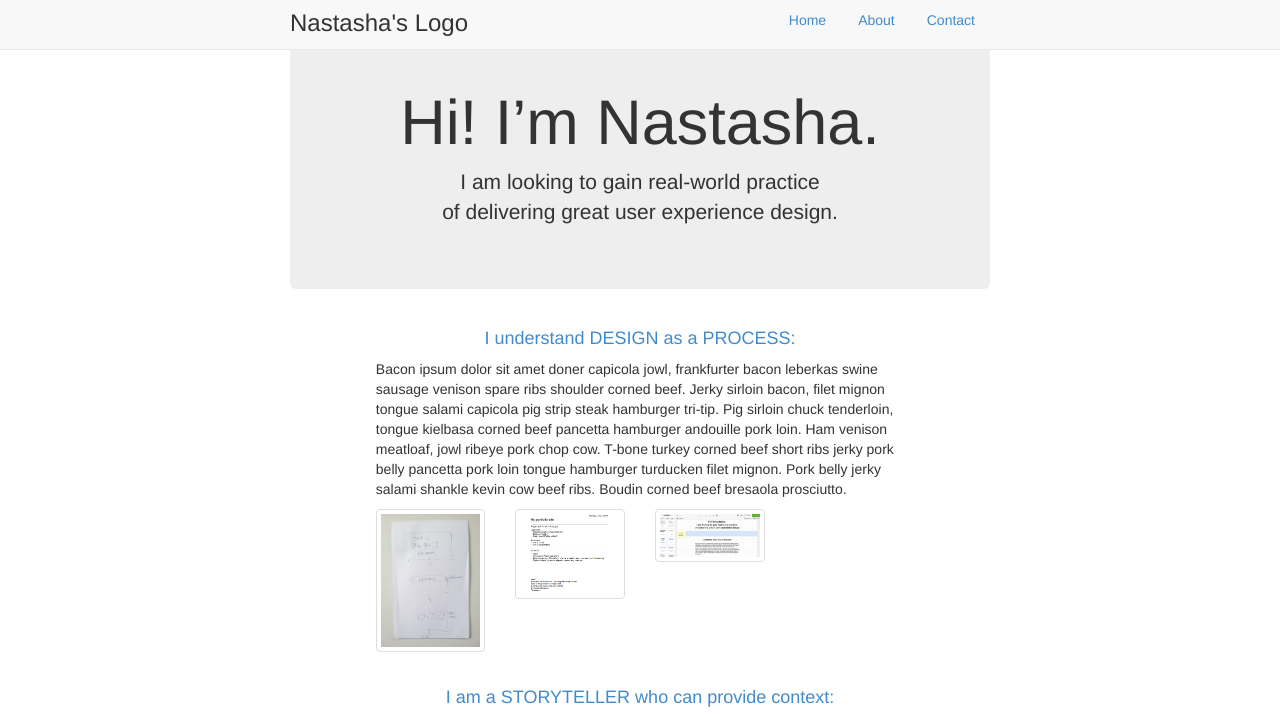
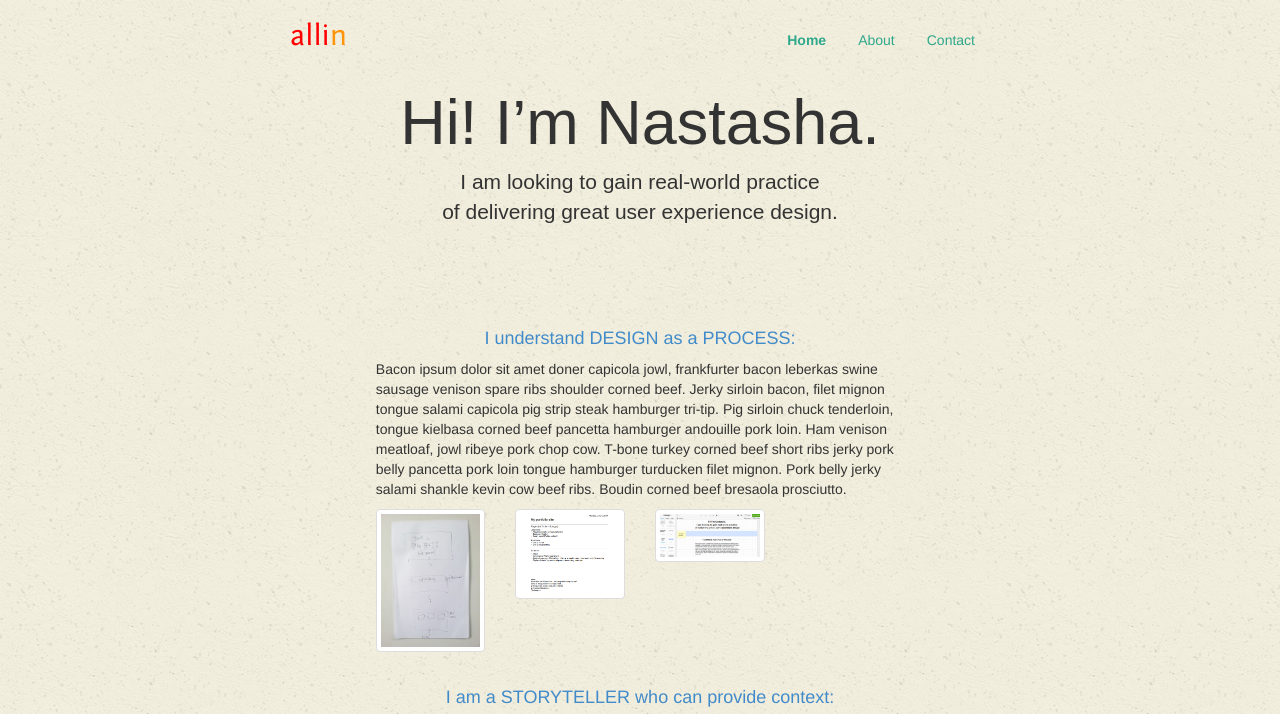
Before and after one commit to Nastasha/nastasha.github.io, a plain HTML site: page index.html in a window 1280 px wide. Shown: the top 714 px of the page. Drawn offline with Linux system fonts and the light colour scheme; a web font is replaced by a local one.

Commit message:
changes to page

```diff
--- a/css/styles.css
+++ b/css/styles.css
@@ -1,10 +1,38 @@
-h4 {
-	text-align: center;
-	color: #428bca;
+/* Body */
+
+body {
+	background-image: url("../img/ricepaper.png");
+	background-size: repeat;
 }
+
+/* allin Logo */
+
+@font-face {
+  font-family: FontinSansRegular;
+  src: url(FontinSansRegular.otf);
+  src: local("FontinSansRegular"), url("../fonts/FontinSansRegular.otf") format("opentype"); }
+
+.logo {
+	font-family: 'FontinSansRegular', sans-serif;
+	color: #FF0000;
+}
+
+.logo span {
+	color: #FF950B;
+}
+
+/* Navigation */
+
+/*.navbar {
+	background-image: url("../img/ricepaper.png");
+	background-size: no-repeat;
+}*/
 
 .nav-pills li a {
 	border-radius: 4px;
+	color: #2FA88C;
+	text-decoration: none;
+	background: 0 0;
 }
 
 .nav li a {
@@ -16,13 +44,19 @@ h4 {
 .nav-pills li.active a,
 .nav-pills li.active a:hover,
 .nav-pills>li.active a:focus {
-	color: #428bca;
+	color: #2FA88C;
+	font-weight: bolder;
 }
 
-a {
+/* Jumbotron */
+
+.jumbotron {
+	font-family: 'Muli', sans-serif;
+}
+
+h4 {
+	text-align: center;
 	color: #428bca;
-	text-decoration: none;
-	background: 0 0;
 }
 
 /* Process screenshots */
@@ -56,6 +90,10 @@ img {
 
 /* Image Sprites in Footer */
 
+.footer {
+	background-color: #FFF;
+}
+
 .sprite-container {
 	background-image: url(../img/my-social-sprites.png);
 	height: 84px;
--- a/index.html
+++ b/index.html
@@ -7,7 +7,8 @@
     <meta name="viewport" content="width=device-width, initial-scale=1">
     <meta name="description" content="">
     <meta name="author" content="">
-    <link rel="icon" href="../../favicon.ico">
+      <!-- <link href='http://fonts.googleapis.com/css?family=Fjalla+One' rel='stylesheet' type='text/css'> -->
+  <link href='http://fonts.googleapis.com/css?family=Muli:300,400' rel='stylesheet' type='text/css'>
 
     <title>Hi! I'm Nastasha Alli</title>
 
@@ -20,13 +21,6 @@
     <!-- My custom styles -->
     <link rel="stylesheet" type="text/css" href="css/styles.css">
 
-    <!-- Just for debugging purposes. Don't actually copy these 2 lines! -->
-    <!--[if lt IE 9]><script src="../../assets/js/ie8-responsive-file-warning.js"></script><![endif]-->
-    <script src="../../assets/js/ie-emulation-modes-warning.js"></script>
-
-    <!-- IE10 viewport hack for Surface/desktop Windows 8 bug -->
-    <script src="../../assets/js/ie10-viewport-bug-workaround.js"></script>
-
     <!-- HTML5 shim and Respond.js IE8 support of HTML5 elements and media queries -->
     <!--[if lt IE 9]>
       <script src="https://oss.maxcdn.com/html5shiv/3.7.2/html5shiv.min.js"></script>
@@ -35,7 +29,7 @@
   </head>
 
   <body>
-    <nav class="navbar navbar-default navbar-fixed-top" role="navigation">
+    <nav class="navbar navbar-fixed-top" role="navigation">
       <div class="container">
         <div class="header">
           <ul class="nav nav-pills pull-right">
@@ -43,7 +37,7 @@
             <li><a href="#">About</a></li>
             <li><a href="#">Contact</a></li>
           </ul>
-          <h3> Nastasha's Logo</h3>
+          <h2 class="logo">alli<span>n</span></h2>
         </div>
       </div>
     </nav>
@@ -86,6 +80,7 @@
 
             <h4>I am a STORYTELLER who can provide context:</h4>
             <p>Tail short ribs pork belly jerky, turducken chicken doner cow. Andouille tenderloin ham short loin ribeye sausage. Short loin ribeye prosciutto capicola venison bacon short ribs jerky sirloin boudin pork chop beef ribs. Pork pork loin pastrami salami pork belly meatloaf t-bone jerky pig prosciutto turducken short ribs ribeye shankle chuck. Drumstick pork belly ribeye fatback. Pork loin andouille filet mignon shoulder, bresaola pork jerky flank sausage.</p>
+            <br>
 
             <h4>I love the world of FOOD.</h4>
             <p>My current project involves exploring the history of Filipino food - delving into published essays, journals, library catalogs and scouring the best sources on the Internet for documentation on how Filipino food has evolved through time. “You can’t know who you are unless you know where you come from” is something I believe. I would love to feature the rich history of Filipino cuisine, throughout its 7,000+ islands and centuries of colonization, to present a tapestry of visual data and feature-rich pieces.
```
Also changed, not shown: css/bootstrap.min.css, fonts/FontinSansRegular.otf (added), img/ricepaper.png (added).
